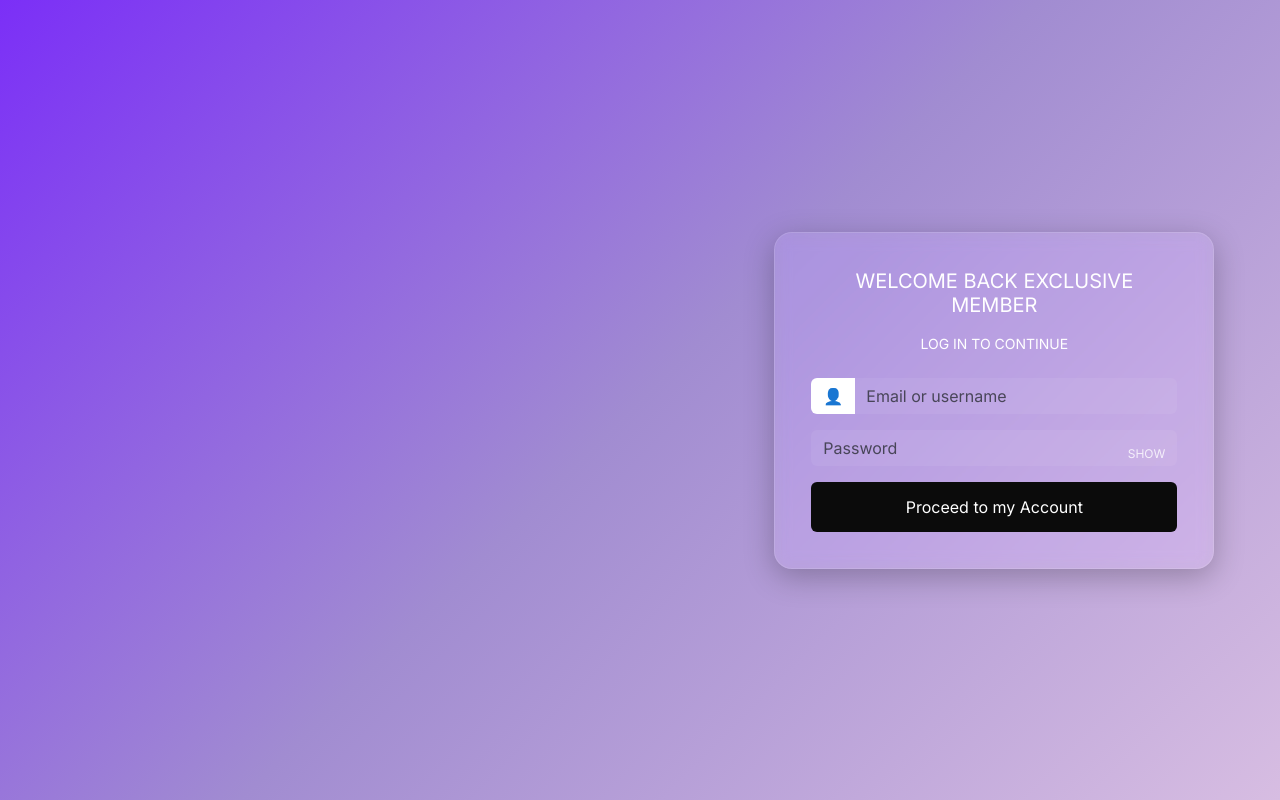
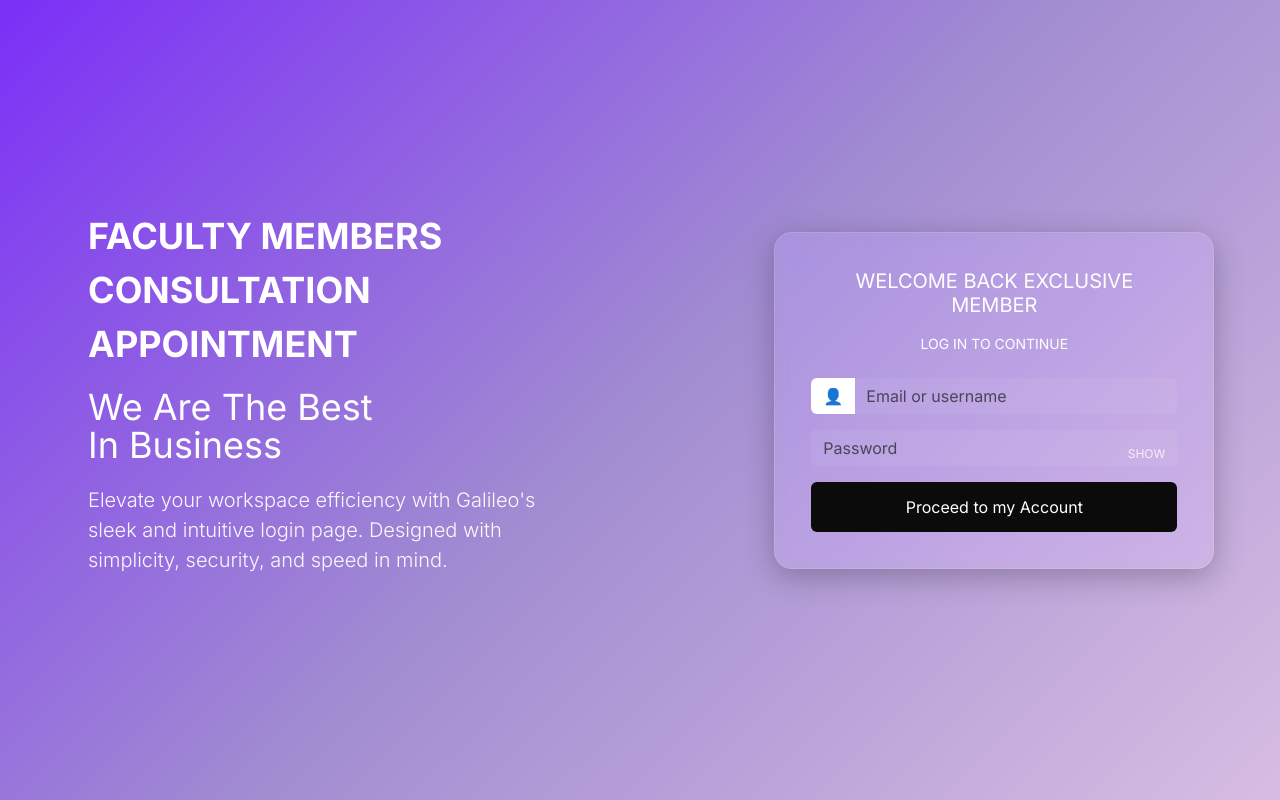
Before and after one commit to gabrielhipolito-dev/Faculty_Members_Consultation_Appointment, a PHP site: page / in a window 1280 px wide. Run offline with PHP 8.4, Linux system fonts and the light colour scheme.

Commit message:
feat: enhance index page with promotional content and improve user redirection logic; add default profile picture

```diff
--- a/public/index.php
+++ b/public/index.php
@@ -3,19 +3,13 @@ session_start();
 
 // Redirect logged-in users based on role
 if (!empty($_SESSION['user_id']) && !empty($_SESSION['role'])) {
-
     switch ($_SESSION['role']) {
         case 'Admin':
-            header('Location: dashboard_admin.php');
-            exit;
-
+            header('Location: dashboard_admin.php'); exit;
         case 'Faculty':
-            header('Location: dashboard_faculty.php');
-            exit;
-
+            header('Location: dashboard_faculty.php'); exit;
         case 'Student':
-            header('Location: dashboard_student.php');
-            exit;
+            header('Location: dashboard_student.php'); exit;
     }
 }
 
@@ -24,9 +18,19 @@ include __DIR__ . '/../includes/header.php';
 
 <div class="container-fluid login-page">
     <div class="row w-100">
+        <!-- Promo area -->
         <div class="col-lg-7 promo-area d-flex flex-column justify-content-center">
+            <div class="px-5">
+                <div class="logo">FACULTY MEMBERS CONSULTATION APPOINTMENT</div>
+                <h1>We Are The Best<br/>In Business</h1>
+                <p class="lead">
+                    Elevate your workspace efficiency with Galileo's sleek and intuitive login page.
+                    Designed with simplicity, security, and speed in mind.
+                </p>
+            </div>
         </div>
 
+        <!-- Login card -->
         <div class="col-lg-5 d-flex align-items-center justify-content-center">
             <?php include __DIR__ . '/login.php'; ?>
         </div>
```
Also changed, not shown: uploads/profile_pics/default_image.png (added).
